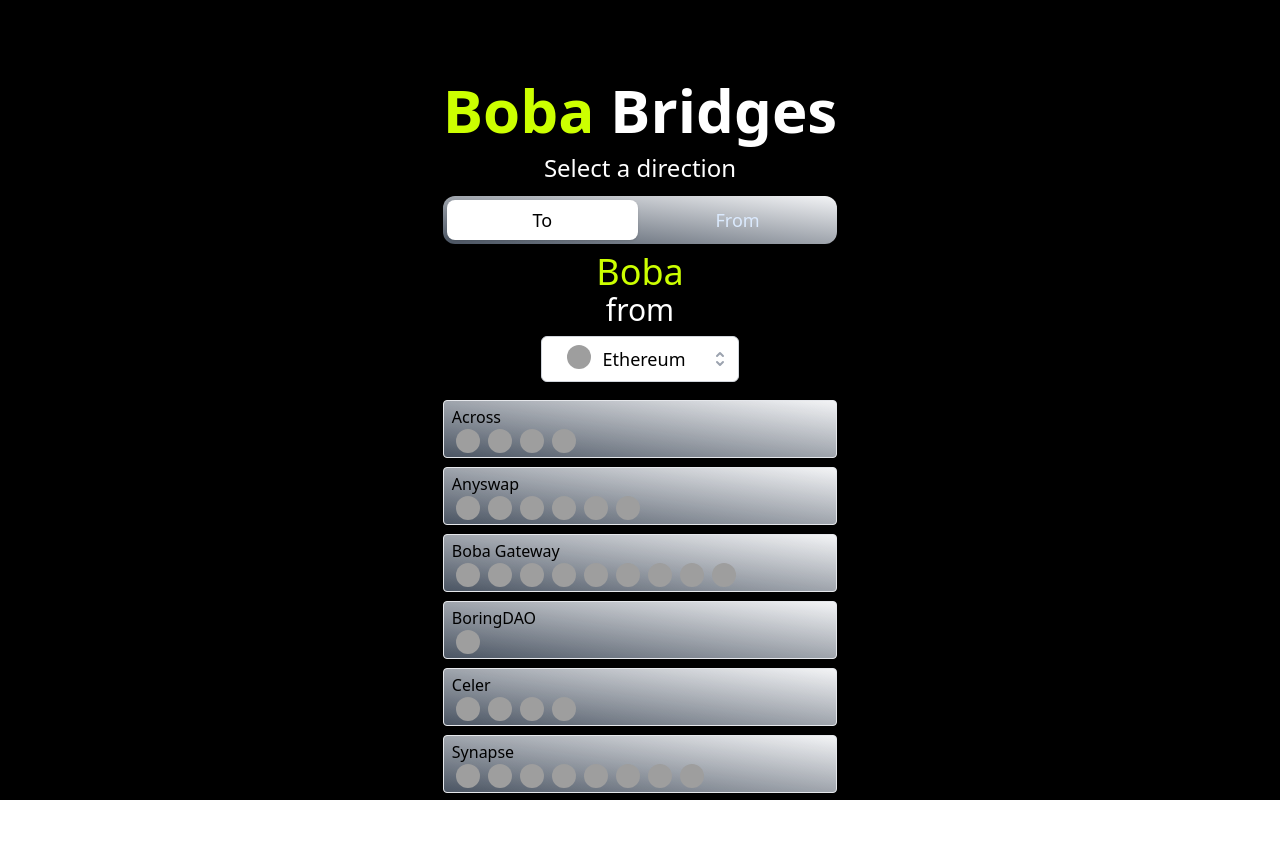
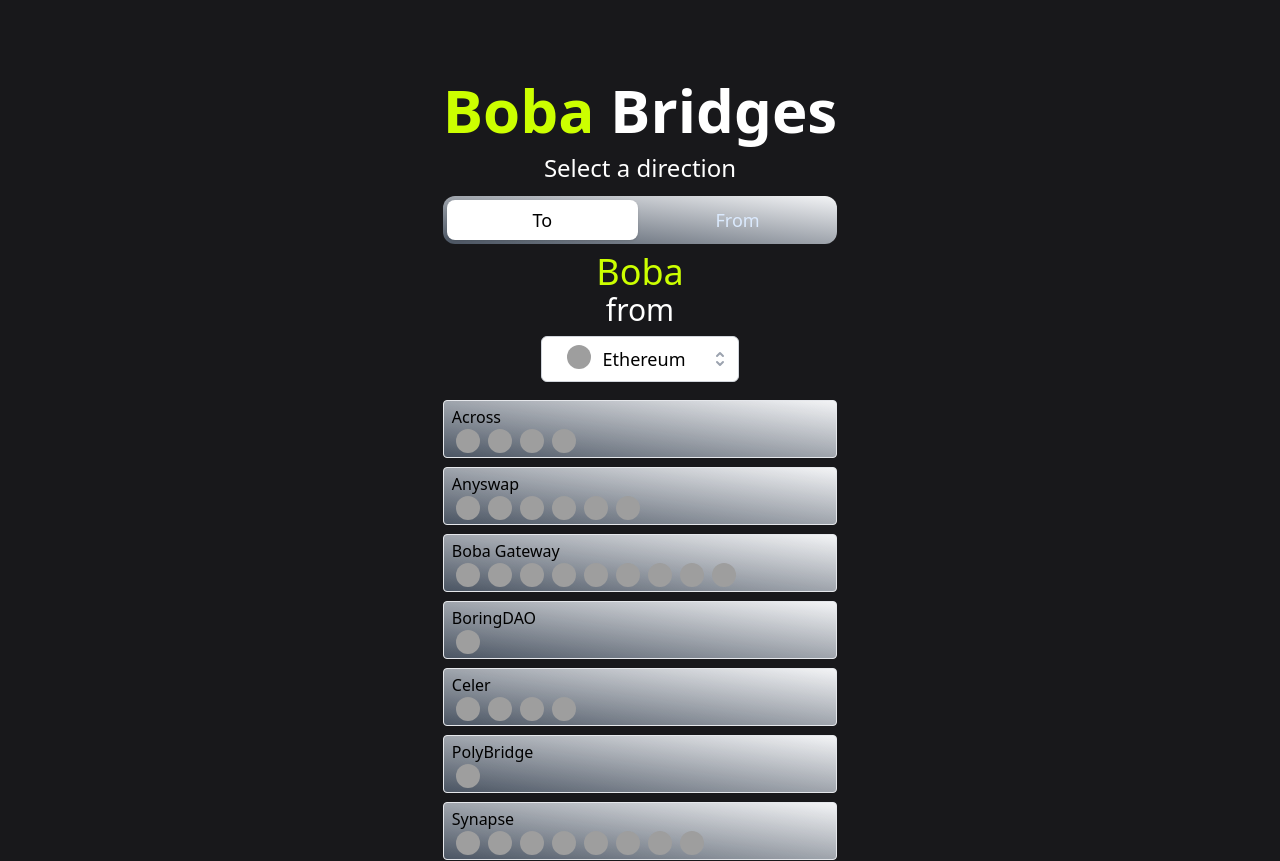
Before and after one commit to Redneck-SpaceForce/boba-bridges, a Next.js app: page / in a window 1280 px wide. Before the commit the page ends 800 px from the top, so only its background shows below. Built offline with nearby package versions, Linux system fonts and the light colour scheme; grey boxes are pictures that could not be loaded.

Commit message:
added polybridge

```diff
--- a/pages/index.tsx
+++ b/pages/index.tsx
@@ -3,12 +3,12 @@
 
 export default function Home(this: any) {
   return (
-    <div className="bg-black  min-h-screen">
+    <div className="bg-zinc-900  min-h-screen">
       <Head>
         <title>Boba Bridges</title>
         <link rel="icon" href="/favicon.ico" />
       </Head>
-      <div className="flex justify-center pt-6 sm:pt-6 md:pt-10 lg:pt-20 xl:pt-30 2xl:pt-40">
+      <div className="flex justify-center pt-6 sm:pt-6 md:pt-10 lg:pt-20 xl:pt-30">
         <main className="items-center justify-center place-content-center text-center">
           <h1 className="text-6xl font-bold text-white">
             <a className="text-[#ccff00]" href="https://boba.network/">
--- a/resources/bridges.json
+++ b/resources/bridges.json
@@ -147,6 +147,14 @@
     "assets": ["ETH"]
   },
   {
+    "gateway": "PolyBridge",
+    "url": "https://bridge.poly.network/",
+    "network": [
+      "Ethereum"
+    ],
+    "assets": ["BOBA"]
+  },
+  {
     "gateway": "Synapse",
     "url": "https://synapseprotocol.com/",
     "network": ["Arbitrum", "Avalanche"],
```
